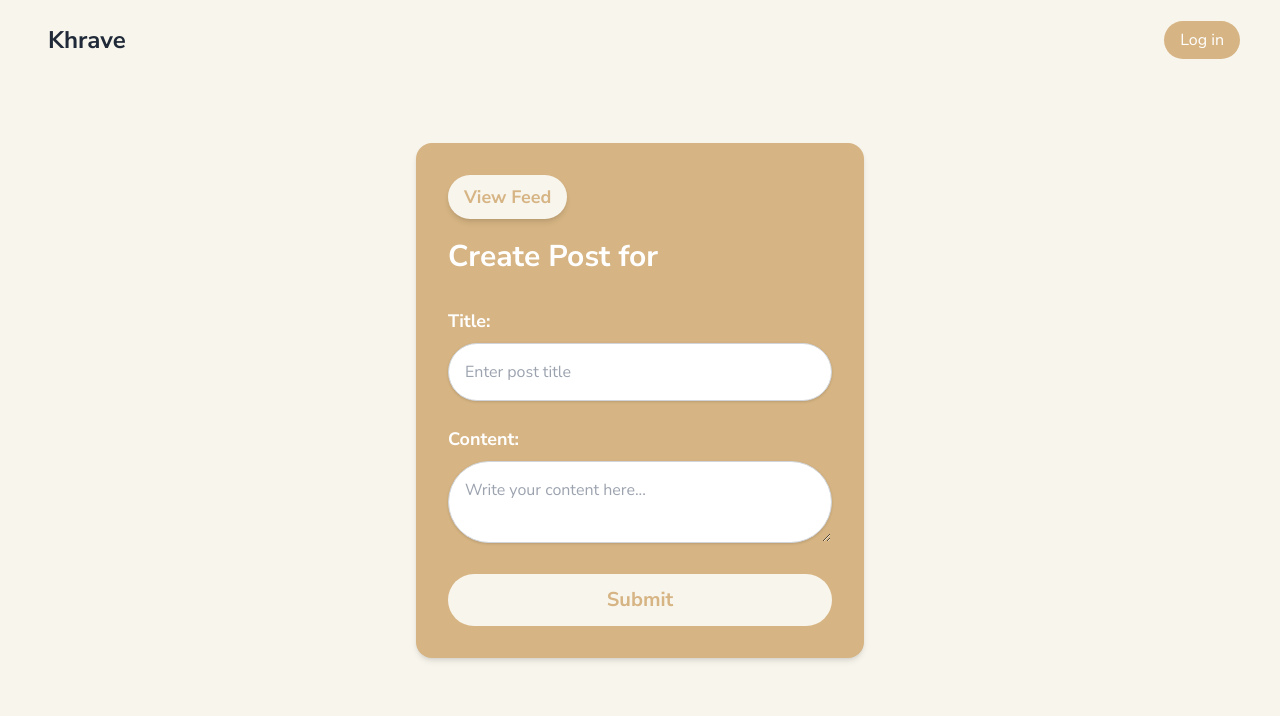
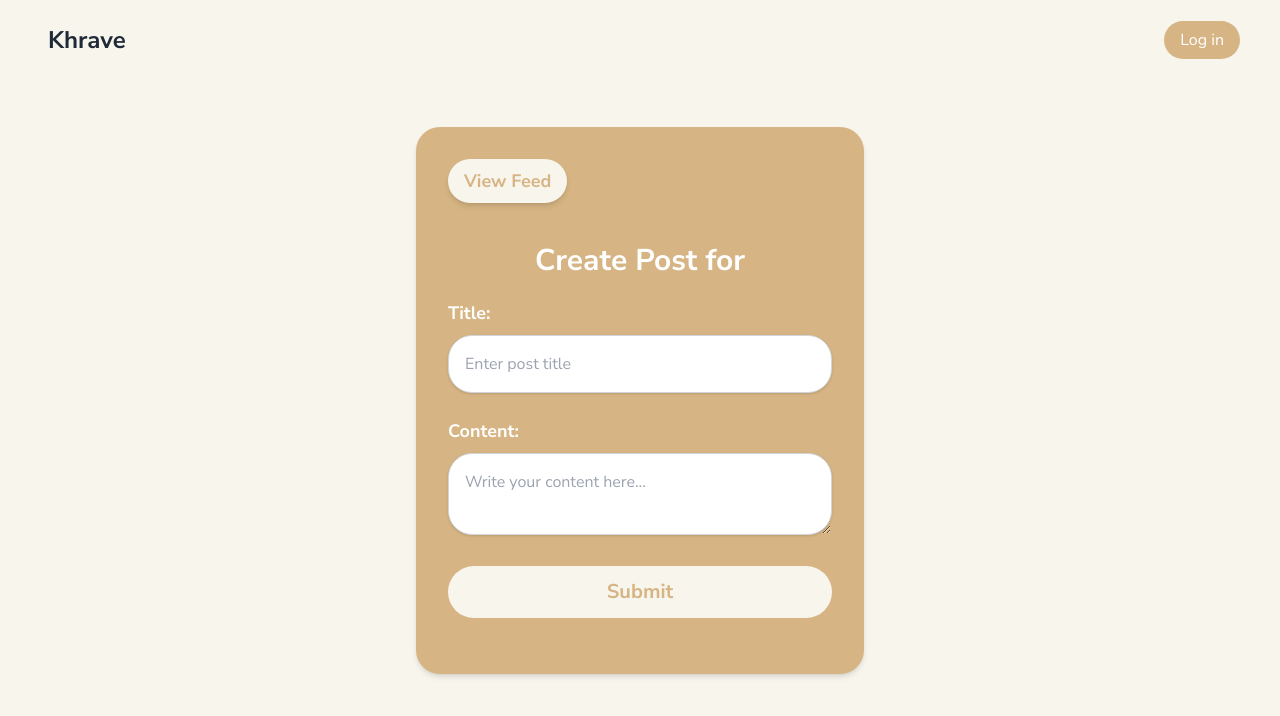
Before and after one commit to angietea101/khrave-1.0, a Next.js app: page /vendors/1/create-post in a window 1280 px wide. Shown: the top 716 px of the page. Built offline with nearby package versions, Linux system fonts and the light colour scheme; no server answers; a web font is replaced by a local one.

Commit message:
FEAT: Create posts

```diff
--- a/src/app/(auth)/api/create-post/route.ts
+++ b/src/app/(auth)/api/create-post/route.ts
@@ -12,13 +12,13 @@ export async function POST(request: Request) {
 
     const session = await getServerSession(authOptions);
 
-    if (!session || !session.user || !session.user.name) {
+    if (!session || !session.user || !session.user.username) {
         return NextResponse.json({ error: "User not authenticated" }, { status: 401 });
     }
 
     // Find the user ID based on the username from the session
     const user = await db.user.findUnique({
-        where: { username: session.user.name },
+        where: { username: session.user.username },
         select: { id: true }
     });
 
--- a/src/app/globals.css
+++ b/src/app/globals.css
@@ -305,6 +305,68 @@ body {
   @apply absolute top-[4rem] left-[4rem] no-underline opacity-70 transition-opacity duration-300 hover:opacity-100 z-10;
 }
 
+/* Create Post */
+.view-feed-button {
+  @apply bg-primary text-secondary py-2 px-4 rounded-full shadow-md hover:bg-yellow-800 hover:text-white transition duration-300 ease-in-out mb-5 inline-block text-lg font-semibold text-center;
+}
+
+.p-wrapper {
+  @apply bg-secondary p-8 pb-14 rounded-3xl shadow-md max-w-md w-full;
+}
+
+.p-wrapper h1 {
+  @apply text-3xl font-semibold text-white m-5 text-center;
+}
+
+.p-wrapper label {
+  @apply block text-white text-lg font-semibold mb-2;
+}
+
+.p-wrapper input {
+  @apply w-full p-4 rounded-3xl shadow border border-gray-300 focus:outline-none focus:ring-2 focus:ring-blue-500;
+}
+
+.p-wrapper textarea {
+  @apply w-full p-4 rounded-3xl shadow border border-gray-300 focus:outline-none focus:ring-2 focus:ring-blue-500;
+}
+
+.post-wall-wrapper {
+  @apply w-5/6 flex justify-center;
+}
+
+.post-wall {
+  @apply w-1/2;
+}
+
+.cat-sando {
+  @apply w-1/5 h-1/5 m-32 ml-32 mr-10;
+}
+
+/* Individual Posts */
+.post-container {
+  @apply bg-[#d6b483] rounded-[2rem] p-8 my-12 w-full shadow-lg;
+}
+
+.post-container h3 {
+  @apply text-white mr-4 font-extrabold;
+}
+
+.post-container p {
+  @apply text-white mt-4;
+}
+
+.subject-wrapper {
+  @apply flex items-center mr-8;
+}
+
+.subject-wrapper h3 {
+  @apply mr-4;
+}
+
+.subject-wrapper h3:last-child {
+  @apply mr-0;
+}
+
 /* Shadcn stuff */
 .destructive {
   border: 1px solid var(--border-destructive);
--- a/src/app/vendors/[vendorName]/create-post/page.tsx
+++ b/src/app/vendors/[vendorName]/create-post/page.tsx
@@ -30,18 +30,18 @@ export default function CreatePost() {
     };
 
     return (
-        <main className="w-full h-screen bg-primary flex items-center justify-center">
-            <div className="bg-secondary p-8 rounded-2xl shadow-md max-w-md w-full">
-            <Link
-    href={`/vendors/${vendorName}`}
-    className="bg-primary text-secondary py-2 px-4 rounded-full shadow-md hover:bg-yellow-800 hover:text-white transition duration-300 ease-in-out mb-5 inline-block text-lg font-semibold text-center"
->
-    View Feed
-</Link>
-                <h1 className="text-3xl font-bold text-white mb-8">Create Post for {vendorName}</h1>
+        <main className="center">
+            <div className="p-wrapper">
+                <Link
+                    href={`/vendors/${vendorName}`}
+                    className="view-feed-button"
+                >
+                    View Feed
+                </Link>
+                <h1 className="">Create Post for {vendorName}</h1>
                 <form onSubmit={handleSubmit} className="space-y-6">
                     <div>
-                        <label htmlFor="title" className="block text-white text-lg font-semibold mb-2">
+                        <label htmlFor="title" className="">
                             Title:
                         </label>
                         <input
@@ -50,12 +50,11 @@ export default function CreatePost() {
                             value={title}
                             onChange={(e) => setTitle(e.target.value)}
                             required
-                            className="w-full p-4 rounded-full shadow border border-gray-300 focus:outline-none focus:ring-2 focus:ring-blue-500"
                             placeholder="Enter post title"
                         />
                     </div>
                     <div>
-                        <label htmlFor="content" className="block text-white text-lg font-semibold mb-2">
+                        <label htmlFor="content">
                             Content:
                         </label>
                         <textarea
@@ -63,7 +62,6 @@ export default function CreatePost() {
                             value={content}
                             onChange={(e) => setContent(e.target.value)}
                             required
-                            className="w-full p-4 rounded-full shadow border border-gray-300 focus:outline-none focus:ring-2 focus:ring-blue-500"
                             placeholder= "Write your content here..."
                         />
                     </div>
--- a/src/app/vendors/[vendorName]/page.tsx
+++ b/src/app/vendors/[vendorName]/page.tsx
@@ -42,7 +42,6 @@ async function getPosts(vendorName: string) {
             createdAt: 'desc'
         }
     });
-    console.log('Fetched Posts:', posts, '\n');
     return posts;
 }
 
@@ -73,6 +72,8 @@ export default async function VendorPage({
             <Link className={'i-create-post-button'} href={`/vendors/${vendorName}/create-post?vendorName=${vendorName}`}>
                     <h1 className={'plus-sign'}></h1>
             </Link>
+            <div className="post-wall-wrapper">
+                <div className="post-wall">
                     {posts.map((post) => (
                         <Post
                             key={post.id}
@@ -84,5 +85,8 @@ export default async function VendorPage({
                         />
                     ))}
                 </div>
+                <Image className={'cat-sando'} src={'/cat-sando.png'} alt="cat sando" width={300} height={300} />
+            </div>
+        </div>
     );
 }
--- a/src/components/Post.tsx
+++ b/src/components/Post.tsx
@@ -9,8 +9,8 @@ type PostProps = {
 export default function Post({ id, title, content, author, vendor }: PostProps) {
     return (
         <div className={''}>
-            <div className={''}>
-                <div className={''}>
+            <div className={'post-container'}>
+                <div className={'subject-wrapper'}>
                     <h3>{title}</h3>
                     <h3>|</h3>
                     <h3>@{author.username}</h3>
```
Also changed, not shown: public/cat-sando.png (renamed from public/subway cat.png). Lines whose indentation alone changed are shown as unchanged.
